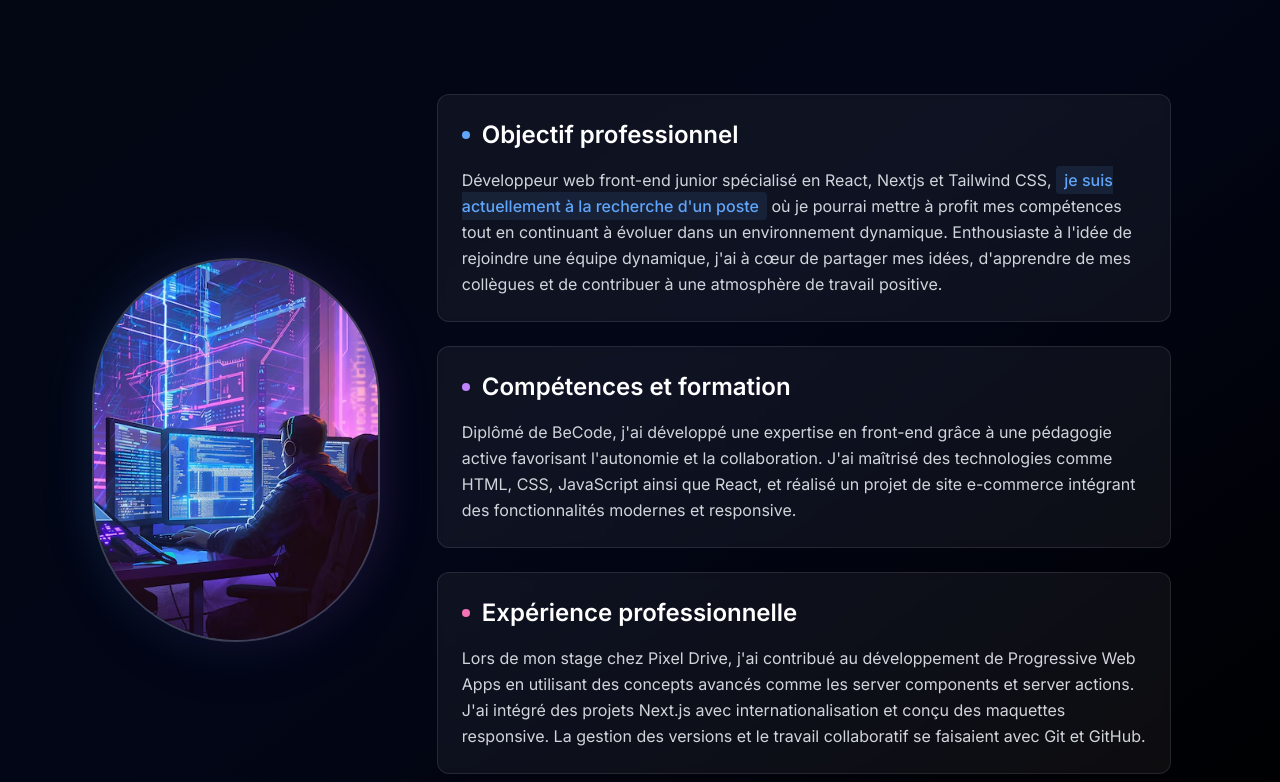
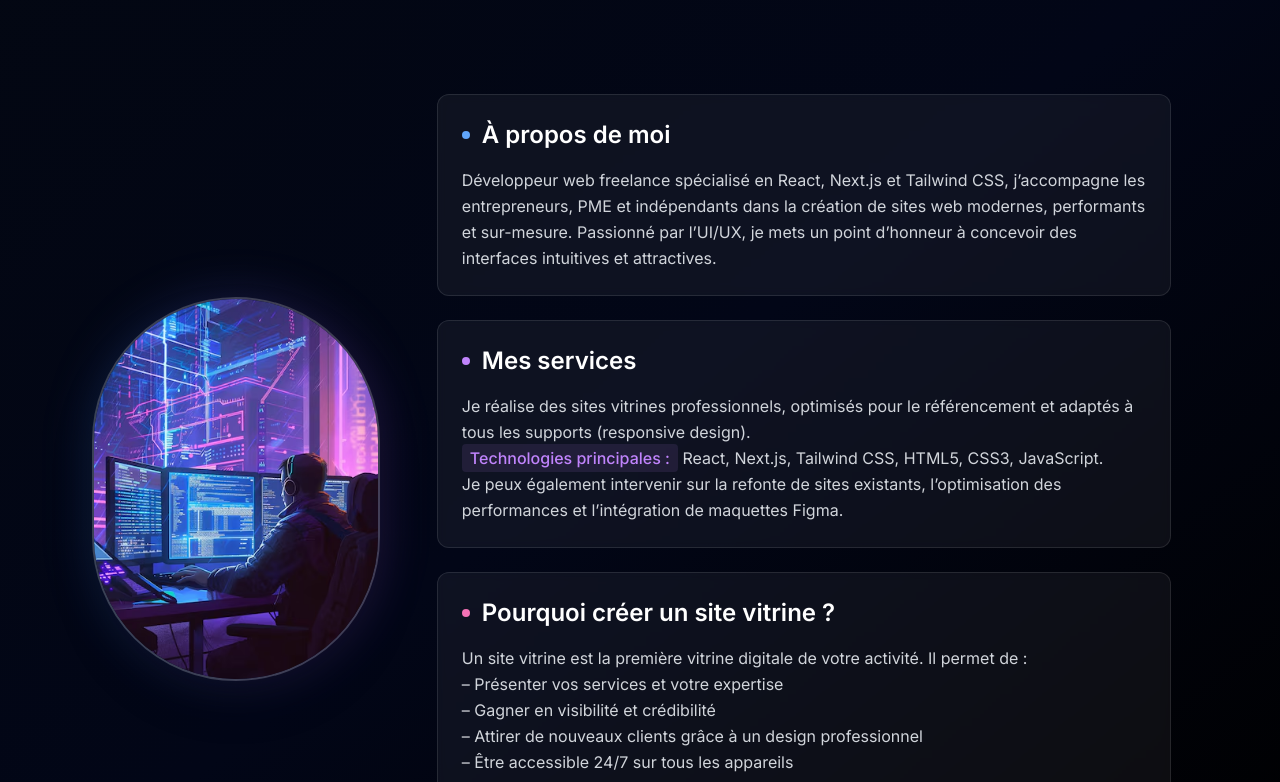
Before and after one commit to ovo-thom/portfolio-freelance, a React (Vite) app: page / in a window 1280 px wide. Shown: the part 898-1680 px from the top of the page. Built offline with nearby package versions, Linux system fonts and the light colour scheme; a web font is replaced by a local one.

Commit message:
feat(about): rewrite About section for freelance positioning and service details

```diff
--- a/src/components/About.jsx
+++ b/src/components/About.jsx
@@ -35,51 +35,38 @@ const About = () => {
               <div className="bg-white/5 backdrop-blur-sm border border-white/10 rounded-xl p-6 hover:bg-white/10 transition-all duration-300">
                 <h3 className="text-lg sm:text-xl md:text-2xl mb-4 font-semibold text-white flex items-center">
                   <span className="w-2 h-2 bg-blue-400 rounded-full mr-3"></span>
-                  Objectif professionnel
+                  À propos de moi
                 </h3>
                 <p className="text-gray-300 text-base leading-relaxed">
-                  Développeur web front-end junior spécialisé en React, Nextjs
-                  et Tailwind CSS,{" "}
-                  <span className="text-blue-400 font-medium bg-blue-400/10 px-2 py-1 rounded">
-                    je suis actuellement à la recherche d&apos;un poste
-                  </span>{" "}
-                  où je pourrai mettre à profit mes compétences tout en
-                  continuant à évoluer dans un environnement dynamique.
-                  Enthousiaste à l&apos;idée de rejoindre une équipe dynamique,
-                  j&apos;ai à cœur de partager mes idées, d&apos;apprendre de
-                  mes collègues et de contribuer à une atmosphère de travail
-                  positive.
+                  Développeur web freelance spécialisé en React, Next.js et Tailwind CSS, j’accompagne les entrepreneurs, PME et indépendants dans la création de sites web modernes, performants et sur-mesure. Passionné par l’UI/UX, je mets un point d’honneur à concevoir des interfaces intuitives et attractives.
                 </p>
               </div>
 
               <div className="bg-white/5 backdrop-blur-sm border border-white/10 rounded-xl p-6 hover:bg-white/10 transition-all duration-300">
                 <h3 className="text-lg sm:text-xl md:text-2xl mb-4 font-semibold text-white flex items-center">
                   <span className="w-2 h-2 bg-purple-400 rounded-full mr-3"></span>
-                  Compétences et formation
+                  Mes services
                 </h3>
                 <p className="text-gray-300 text-base leading-relaxed">
-                  Diplômé de BeCode, j&apos;ai développé une expertise en
-                  front-end grâce à une pédagogie active favorisant
-                  l&apos;autonomie et la collaboration. J&apos;ai maîtrisé des
-                  technologies comme HTML, CSS, JavaScript ainsi que React, et
-                  réalisé un projet de site e-commerce intégrant des
-                  fonctionnalités modernes et responsive.
+                  Je réalise des sites vitrines professionnels, optimisés pour le référencement et adaptés à tous les supports (responsive design).<br/>
+                  <span className="text-purple-400 font-medium bg-purple-400/10 px-2 py-1 rounded">Technologies principales :</span> React, Next.js, Tailwind CSS, HTML5, CSS3, JavaScript.<br/>
+                  Je peux également intervenir sur la refonte de sites existants, l’optimisation des performances et l’intégration de maquettes Figma.
                 </p>
               </div>
 
               <div className="bg-white/5 backdrop-blur-sm border border-white/10 rounded-xl p-6 hover:bg-white/10 transition-all duration-300">
                 <h3 className="text-lg sm:text-xl md:text-2xl mb-4 font-semibold text-white flex items-center">
                   <span className="w-2 h-2 bg-pink-400 rounded-full mr-3"></span>
-                  Expérience professionnelle
+                  Pourquoi créer un site vitrine ?
                 </h3>
                 <p className="text-gray-300 text-base leading-relaxed">
-                  Lors de mon stage chez Pixel Drive, j&apos;ai contribué au
-                  développement de Progressive Web Apps en utilisant des
-                  concepts avancés comme les server components et server
-                  actions. J&apos;ai intégré des projets Next.js avec
-                  internationalisation et conçu des maquettes responsive. La
-                  gestion des versions et le travail collaboratif se faisaient
-                  avec Git et GitHub.
+                  Un site vitrine est la première vitrine digitale de votre activité. Il permet de :<br/>
+                  – Présenter vos services et votre expertise<br/>
+                  – Gagner en visibilité et crédibilité<br/>
+                  – Attirer de nouveaux clients grâce à un design professionnel<br/>
+                  – Être accessible 24/7 sur tous les appareils<br/>
+                  <br/>
+                  Investir dans un site vitrine, c’est investir dans la croissance de votre activité.
                 </p>
               </div>
             </div>
```
